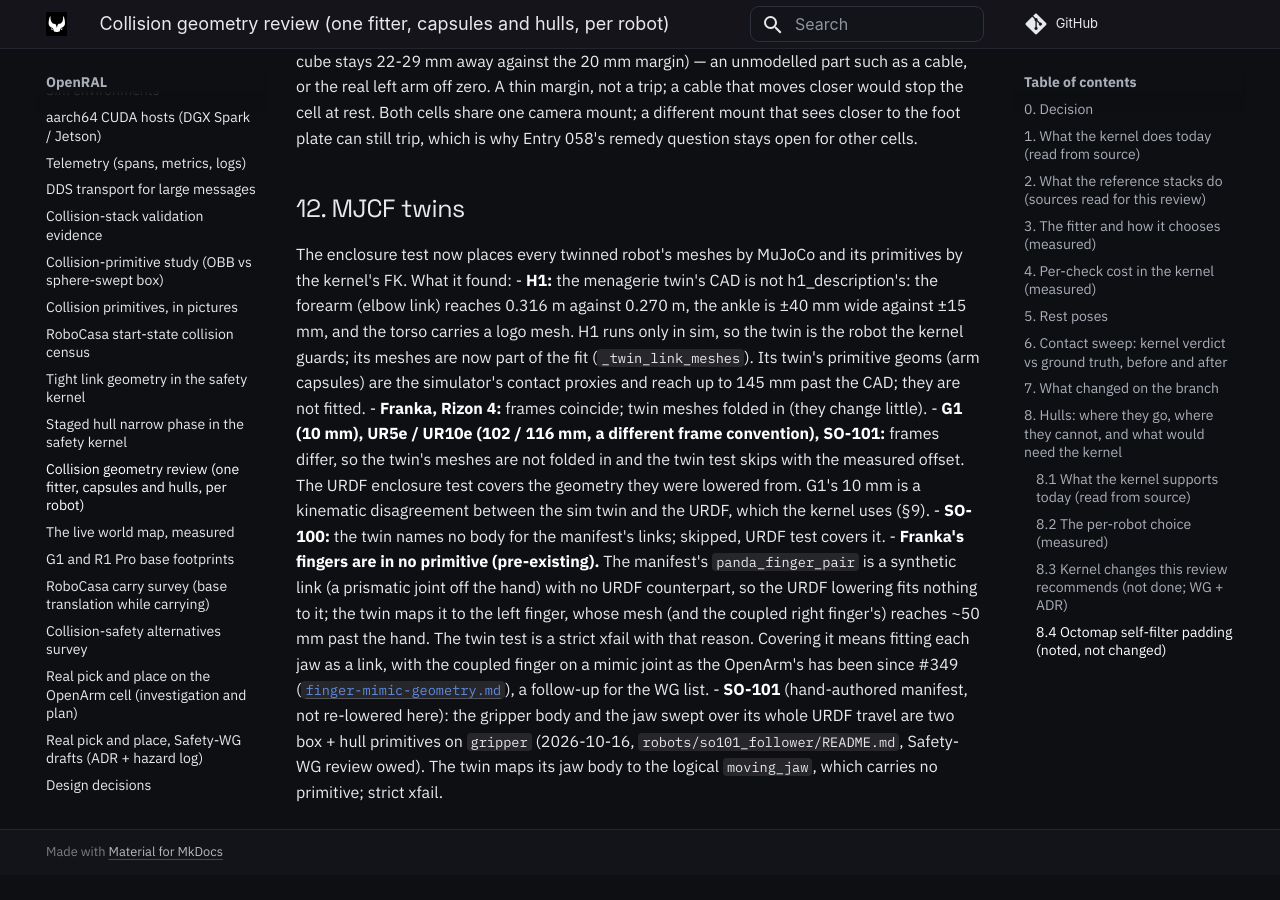
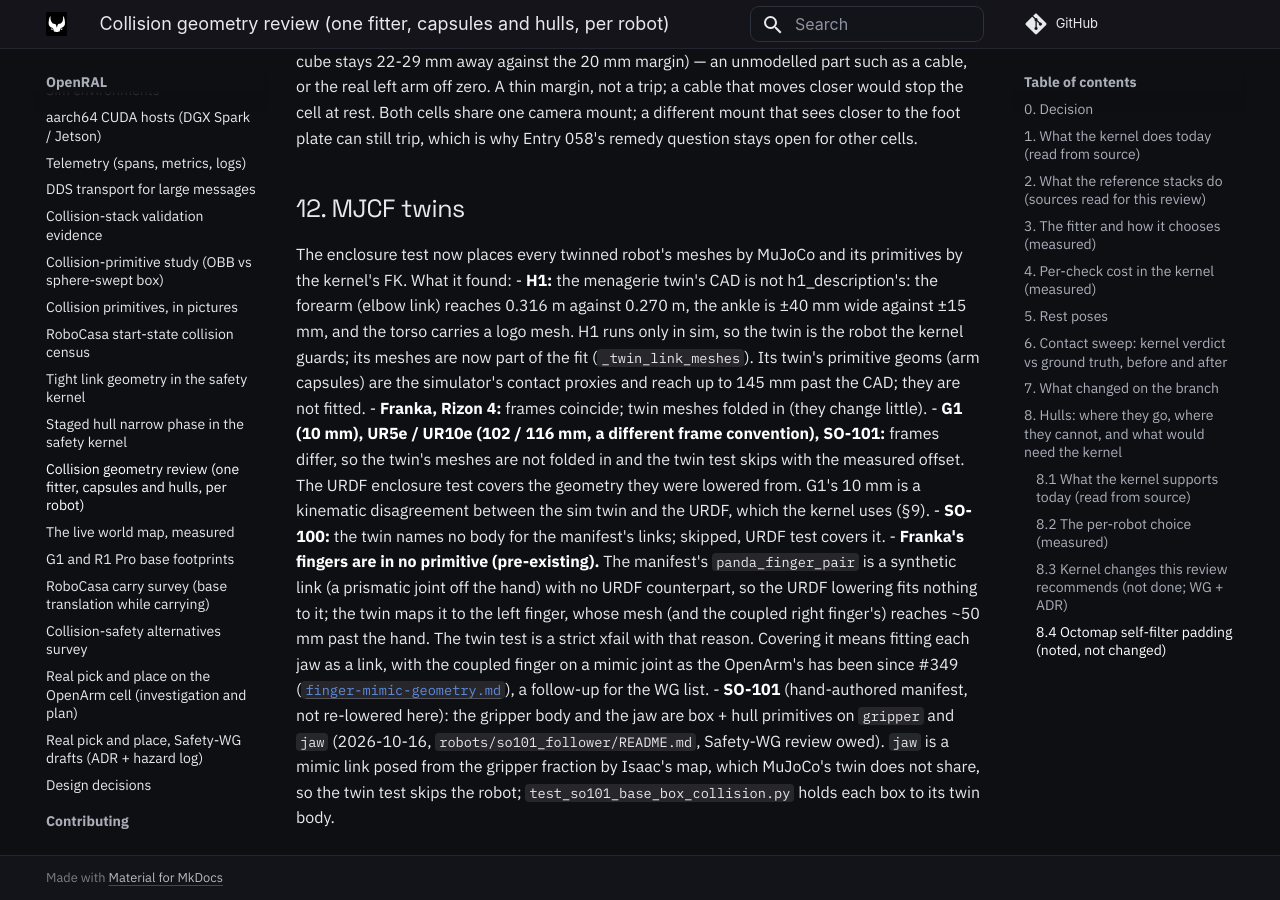
Before and after one commit to OpenRAL/openral, an MkDocs documentation site: the page built from docs/reference/collision-geometry-review.md, in a window 1280 px wide and 900 px high, scrolled down 21345 px. Built offline with MkDocs 1.6.1 and Material for MkDocs 9.7.7, drawn with Linux system fonts in a browser that asks for light colours; comment, search, counter and statistics services are not loaded; before the commit the page ends 22220 px from its top, so only the background shows below that.

Commit message:
feat(robots): model the SO-101 jaw as a mimic link posed from the gripper fraction
The jaw used to be one envelope swept over its whole travel, on `gripper`. It
was solid between the fingers, so in deploy-sim trial g3 the kernel stopped the
grasp approach: `gripper` vs the target orange at -12.6 mm, with the real
meshes 20-23 mm clear and PhysX reporting no contact.

`jaw` is now its own box + exact hull, fitted to the URDF jaw meshes in the jaw
frame (all 28206 vertices inside the hull to 6e-10 m). A
`mimic_joints` row named `jaw` uses the URDF `gripper` joint's origin and axis
and poses it at 1.74533 * f from the gripper fraction f.
- That is Isaac's map, so the jaw is exact in Isaac deploy sim; the kernel's
  jaw matches the URDF at 1.7453 f to 1e-7 m.
- MuJoCo maps -0.1745 + 1.9199 f: the kernel's jaw sits up to ~10 deg more open
  at f = 0, converging to 0 at f = 1.
- The real arm's servo-calibration map is unverified.

`grasp_contact_links()` is now (moving_jaw, jaw), so a grasp declaration exempts
the jaw. The ACM gains only the adjacent [gripper, jaw]. At q = 0 (the
PickOrange starting_pose), f = 0 / 0.5 / 1, the nearest checked pair is
wrist / jaw at +3.4 / +1.4 / +4.9 mm against the -60 mm margin.

The twin enclosure test now skips the SO-101: the MuJoCo twin poses its jaw by
a different map. `test_so101_base_box_collision` holds the jaw box to the
twin's jaw body. The touch-link expectations follow `grasp_contact_links`.

NEEDS Safety-WG review and a hazard-log row (CLAUDE.md §3).

Co-Authored-By: Claude Opus 5.5 <noreply@anthropic.com>
Claude-Session: https://claude.ai/code/session_011PRmh7XnocWrwny4cLo4r6
Signed-off-by: Adrian <adrianllopart@gmail.com>
(cherry picked from commit 437e89c51e519853274781365da72fe29461c104)

```diff
--- a/docs/reference/collision-geometry-review.md
+++ b/docs/reference/collision-geometry-review.md
@@ -686,7 +686,8 @@ kernel's FK. What it found:
   reason. Covering it means fitting each jaw as a link, with the coupled finger on a mimic joint
   as the OpenArm's has been since #349 ([`finger-mimic-geometry.md`](finger-mimic-geometry.md)),
   a follow-up for the WG list.
-- **SO-101** (hand-authored manifest, not re-lowered here): the gripper body and the jaw
-  swept over its whole URDF travel are two box + hull primitives on `gripper` (2026-10-16,
-  `robots/so101_follower/README.md`, Safety-WG review owed). The twin maps its jaw body to the
-  logical `moving_jaw`, which carries no primitive; strict xfail.
+- **SO-101** (hand-authored manifest, not re-lowered here): the gripper body and the jaw are
+  box + hull primitives on `gripper` and `jaw` (2026-10-16, `robots/so101_follower/README.md`,
+  Safety-WG review owed). `jaw` is a mimic link posed from the gripper fraction by Isaac's map,
+  which MuJoCo's twin does not share, so the twin test skips the robot; `test_so101_base_box_collision.py`
+  holds each box to its twin body.
```
Also changed, not shown: robots/so101_follower/README.md (+19 -13 lines), 5 other files.
